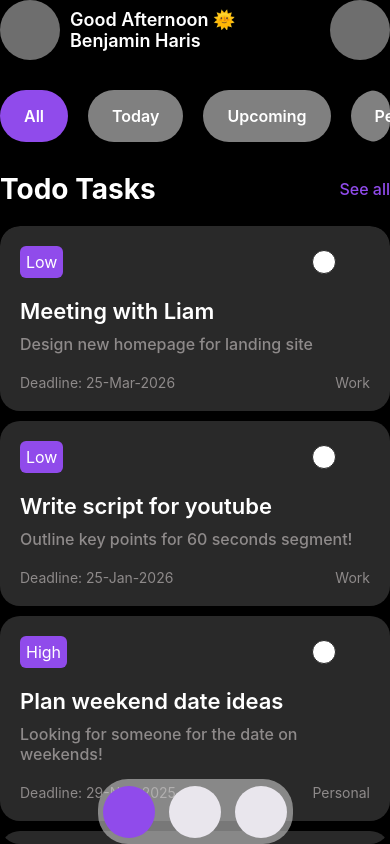
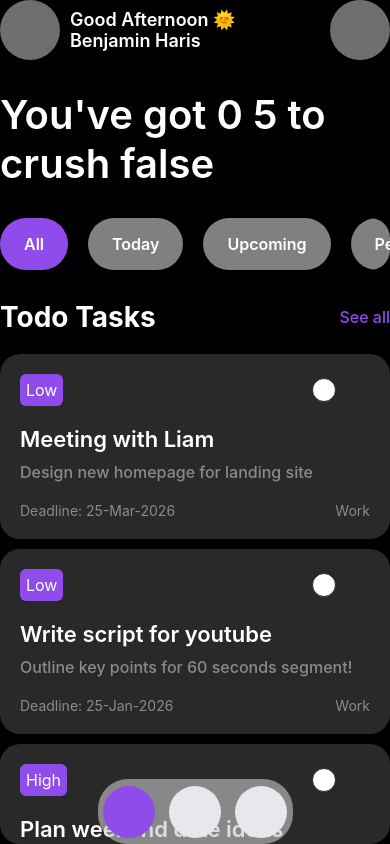
Before and after one commit to vaibhav7000/React-native-todo-firebase, a React Native app: screen /Todos in a window 390 px wide. Built offline with nearby package versions, Linux system fonts and the light colour scheme; some icons are missing.

Commit message:
cosmetic changes

```diff
--- a/src/Components/SingleTodo.jsx
+++ b/src/Components/SingleTodo.jsx
@@ -4,14 +4,14 @@ import { useTodo } from "../Context/TodoContext";
 
 import { Check, Trash } from "lucide-react-native";
 import { remove, update } from "../Reducers/TodoReducer";
+import { months } from "../utils/Constants";
+
 
 const SingleTodoView = props => {
     const { item } = props;
     const { dispatch } = useTodo();
 
-    const months = useMemo(function () {
-        return ["Jan", "Feb", "Mar", "Apr", "May", "Jun", "Jul", "Aug", "Sep", "Oct", "Nov", "Dec"];
-    }, []);
+
 
     return (
         <View style={{
--- a/src/Navigation/ApplicationScreens/TodoScreens/AllTodoScreen.jsx
+++ b/src/Navigation/ApplicationScreens/TodoScreens/AllTodoScreen.jsx
@@ -7,8 +7,9 @@ import { useTodo } from "../../../Context/TodoContext";
 import SingleTodoView from "../../../Components/SingleTodo";
 import { Icon } from "lucide-react-native";
 
-import {bellConciergeDot} from "@lucide/lab"
+import { bellConciergeDot } from "@lucide/lab"
 import { useNavigation } from "@react-navigation/native";
+import { months } from "../../../utils/Constants";
 
 const AllTodoScreen = () => {
     const [activePill, setActivePill] = useState('All');
@@ -33,21 +34,29 @@ const AllTodoScreen = () => {
         })
     }, [todos]);
 
+
     const currentTime = useMemo(function () {
-        const hours = new Date().getHours();
+        const currentDate = new Date();
+        const hours = currentDate.getHours();
+
+        const timeStatus = {
+            todayDate: currentDate,
+        }
 
         if (hours >= 6 && hours < 12) {
-            return "Good Morning 🌅"
+            timeStatus["abvertaion"] = "Good Morning 🌅";
         } else if (hours >= 12 && hours < 17) {
-            return "Good Afternoon 🌞"
+            timeStatus["abvertaion"] = "Good Afternoon 🌞";
         } else if (hours >= 17 && hours < 20) {
-            return "Good Evening 🌇"
+            timeStatus["abvertaion"] = "Good Evening 🌇";
         } else {
-            return "Good Night 🌛"
+            timeStatus["abvertaion"] = "Good Night 🌛";
         }
+
+        return timeStatus;
     }, []);
 
-    const todayTasks = useCallback(function () {
+    const todayTasks = useMemo(function () {
         return getTodaysTasks().length;
     }, [todos]);
 
@@ -157,7 +166,7 @@ const AllTodoScreen = () => {
                             fontSize: 18,
                             fontWeight: "600"
                         }}>
-                            {`${currentTime}`}
+                            {`${currentTime["abvertaion"]}`}
                         </Text>
 
                         <Text style={{
@@ -189,6 +198,27 @@ const AllTodoScreen = () => {
                 rowGap: 30,
                 flex: 1
             }]}>
+
+                <View style={{
+                }}>
+                    <Text style={{
+                        color: 'white',
+                        fontWeight: "600",
+                        fontSize: 40
+                    }}>
+                        {`You've got ${todayTasks} ${todayTasks === 1 ? 'task' : todayTasks === 0 ? todos.length : todayTasks} to crush ${todayTasks >= 1 && 'today'} `}
+
+                        {todayTasks >= 1 && <Text style={{
+                            fontSize: 20,
+                            color: '#858383ff',
+                            fontWeight: "600"
+                        }}>
+                            {`${currentTime["todayDate"].getDate()} ${months[currentTime["todayDate"].getMonth()]} ${currentTime["todayDate"].getFullYear()}`}
+                        </Text>}
+                    </Text>
+
+
+                </View>
 
                 <View>
                     <PillsView data={data} activePill={activePill} setActivePill={setActivePill} />
--- /dev/null
+++ b/src/utils/Constants.jsx
@@ -0,0 +1,5 @@
+const months = ["Jan", "Feb", "Mar", "Apr", "May", "Jun", "Jul", "Aug", "Sep", "Oct", "Nov", "Dec"];
+
+export {
+    months
+}
```
Also changed, not shown: src/utils/Constants.js (deleted).
